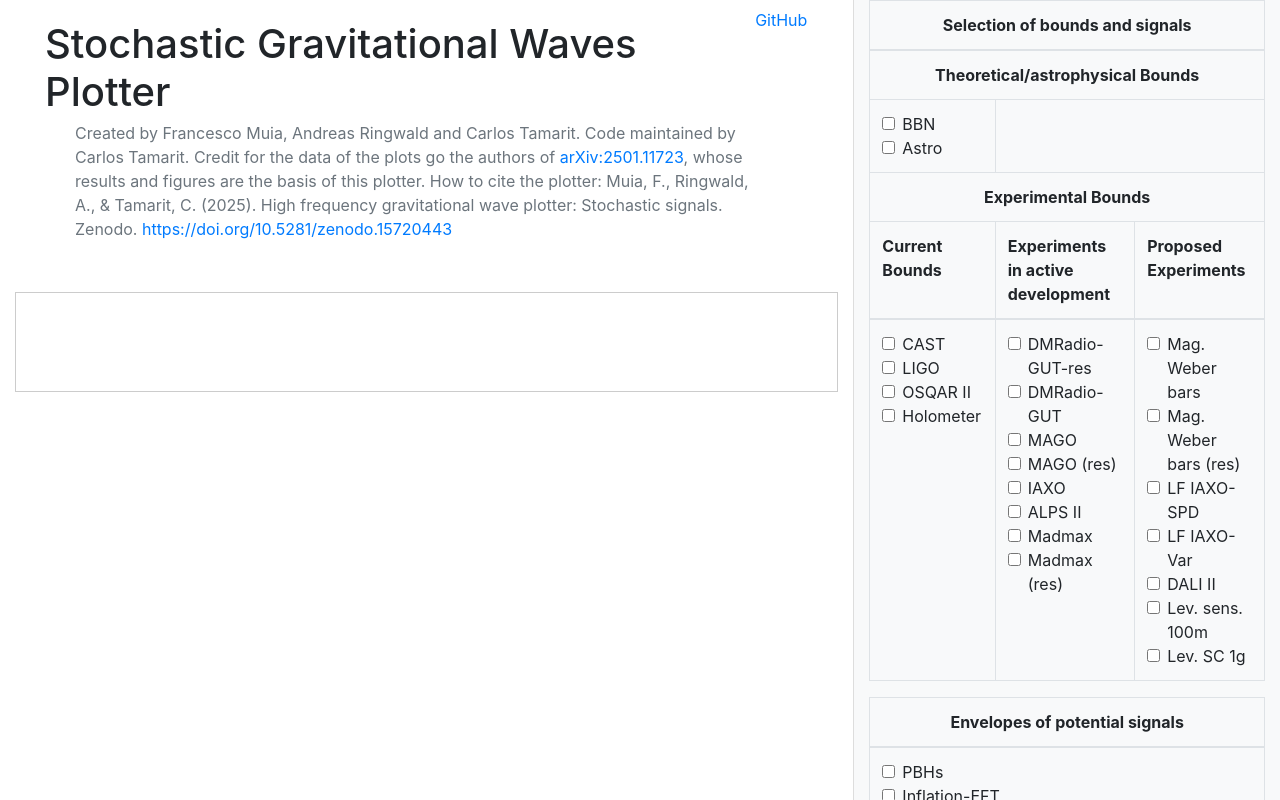
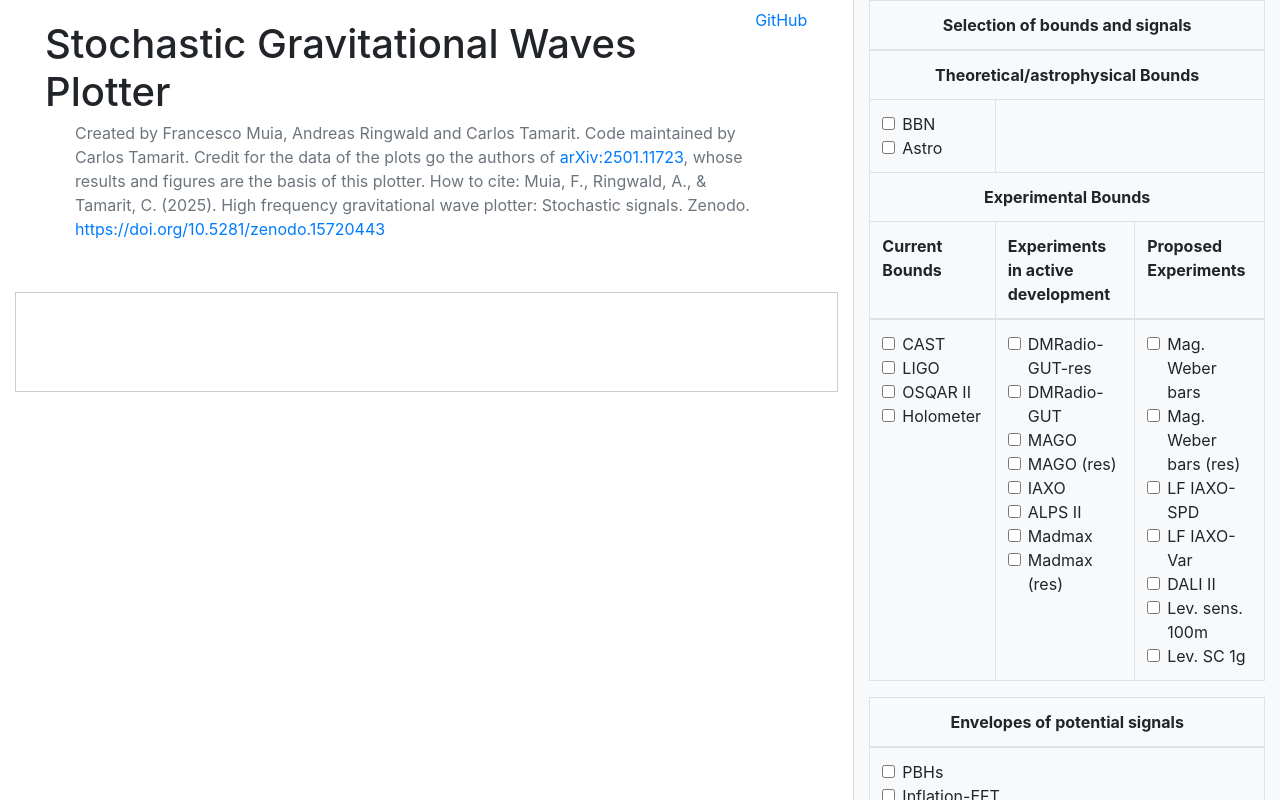
Before and after one commit to ctamaritd/HFGWPlotter_Omega, a Flask app: page /Omegaplot/ in a window 1280 px wide. Run offline with Flask 3, Linux system fonts and the light colour scheme; parts of the project's set-up code (start-up, migrations or seed data) failed here and were passed over; some libraries are stand-ins or nearby versions.

Commit message:
Edited text of the webpage

```diff
--- a/Omegaplot/templates/index.html
+++ b/Omegaplot/templates/index.html
@@ -21,7 +21,7 @@
             <div id="title-section" class="d-flex justify-content-between">
                 <div>
                     <h1>Stochastic Gravitational Waves Plotter</h1>
-                    <p id="subtitle" class="text-muted">Created by Francesco Muia, Andreas Ringwald and Carlos Tamarit. Code maintained by Carlos Tamarit. Credit for the data of the plots go the authors of <a href="https://arxiv.org/abs/2501.11723" target="_blank">arXiv:2501.11723</a>, whose results and figures are the basis of this plotter. How to cite the plotter: Muia, F., Ringwald, A., & Tamarit, C. (2025). High frequency gravitational wave plotter: Stochastic signals. Zenodo. <a href="https://doi.org/10.5281/zenodo.15720443" target="_blank">https://doi.org/10.5281/zenodo.15720443</a></p>
+                    <p id="subtitle" class="text-muted">Created by Francesco Muia, Andreas Ringwald and Carlos Tamarit. Code maintained by Carlos Tamarit. Credit for the data of the plots go the authors of <a href="https://arxiv.org/abs/2501.11723" target="_blank">arXiv:2501.11723</a>, whose results and figures are the basis of this plotter. How to cite: Muia, F., Ringwald, A., & Tamarit, C. (2025). High frequency gravitational wave plotter: Stochastic signals. Zenodo. <a href="https://doi.org/10.5281/zenodo.15720443" target="_blank">https://doi.org/10.5281/zenodo.15720443</a></p>
                 </div>
                 <div class="nav flex-column align-items-end ml-auto">
                     <!--<a class="nav-link" href="{{ url_for('about') }}" target="_blank">About</a>-->
```
